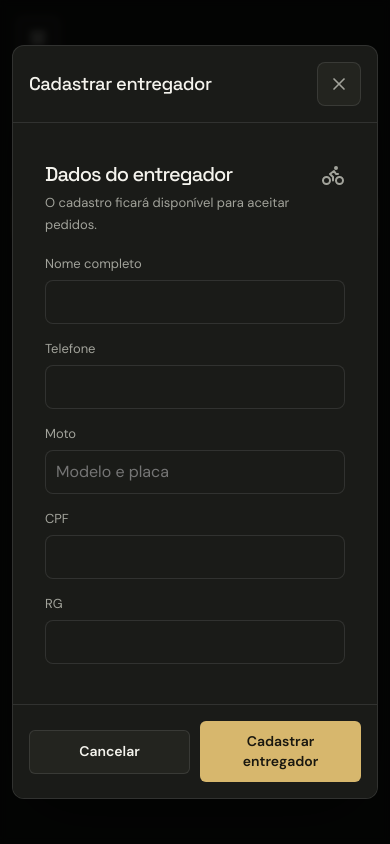
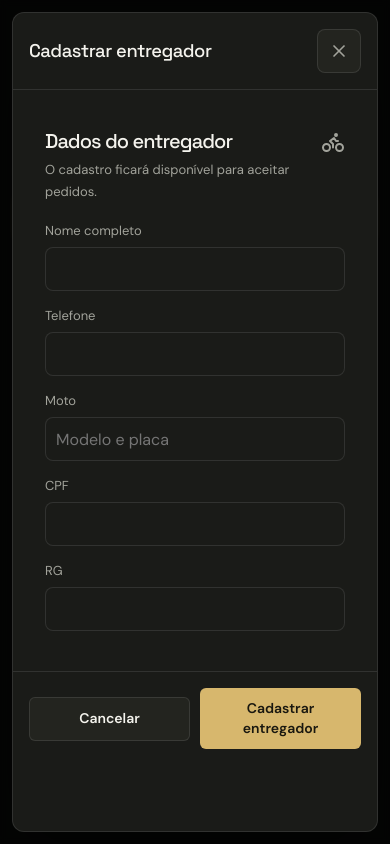
Before and after one commit to MatheusMartinez54/alpha, a React (Vite) app in the folder frontend/: page /admin/entregadores in a window 390 px wide. Both pictures are taken after a click on the button "Cadastrar entregador". Built offline with nearby package versions, Linux system fonts and the light colour scheme.

Commit message:
ajuste modais

```diff
--- a/frontend/src/components/Admin/Modal/Modal.css
+++ b/frontend/src/components/Admin/Modal/Modal.css
@@ -1,7 +1,9 @@
 .admin-modal {
   width: min(600px, calc(100% - 32px));
   max-width: calc(100% - 32px);
+  height: min(85vh, calc(100vh - 32px));
   max-height: min(85vh, calc(100vh - 32px));
+  height: min(85dvh, calc(100dvh - 32px));
   max-height: min(85dvh, calc(100dvh - 32px));
   box-sizing: border-box;
   margin: auto;
@@ -332,6 +334,7 @@
   .admin-modal {
     width: calc(100vw - 24px);
     max-width: calc(100vw - 24px);
+    height: calc(100dvh - 24px);
     max-height: calc(100dvh - 24px);
     margin: auto;
   }
```
